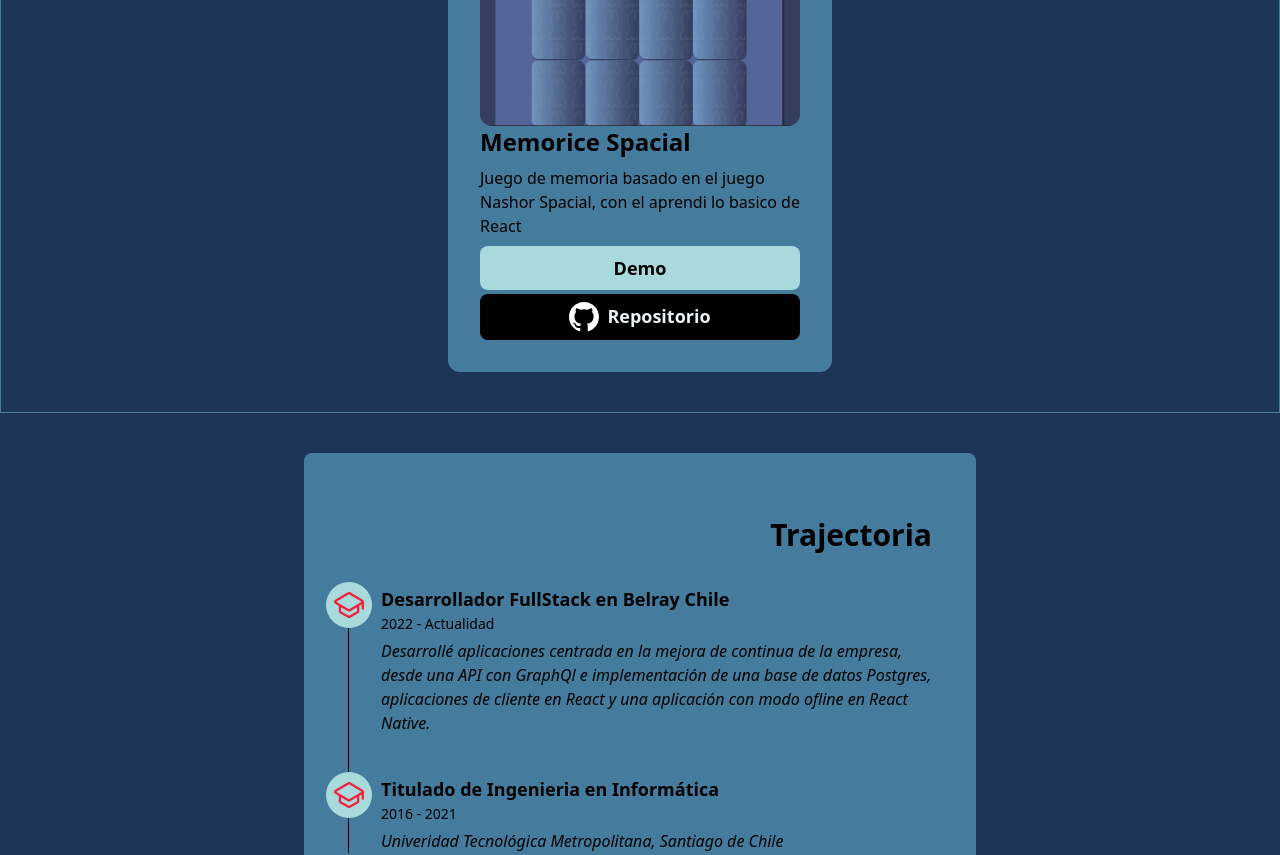
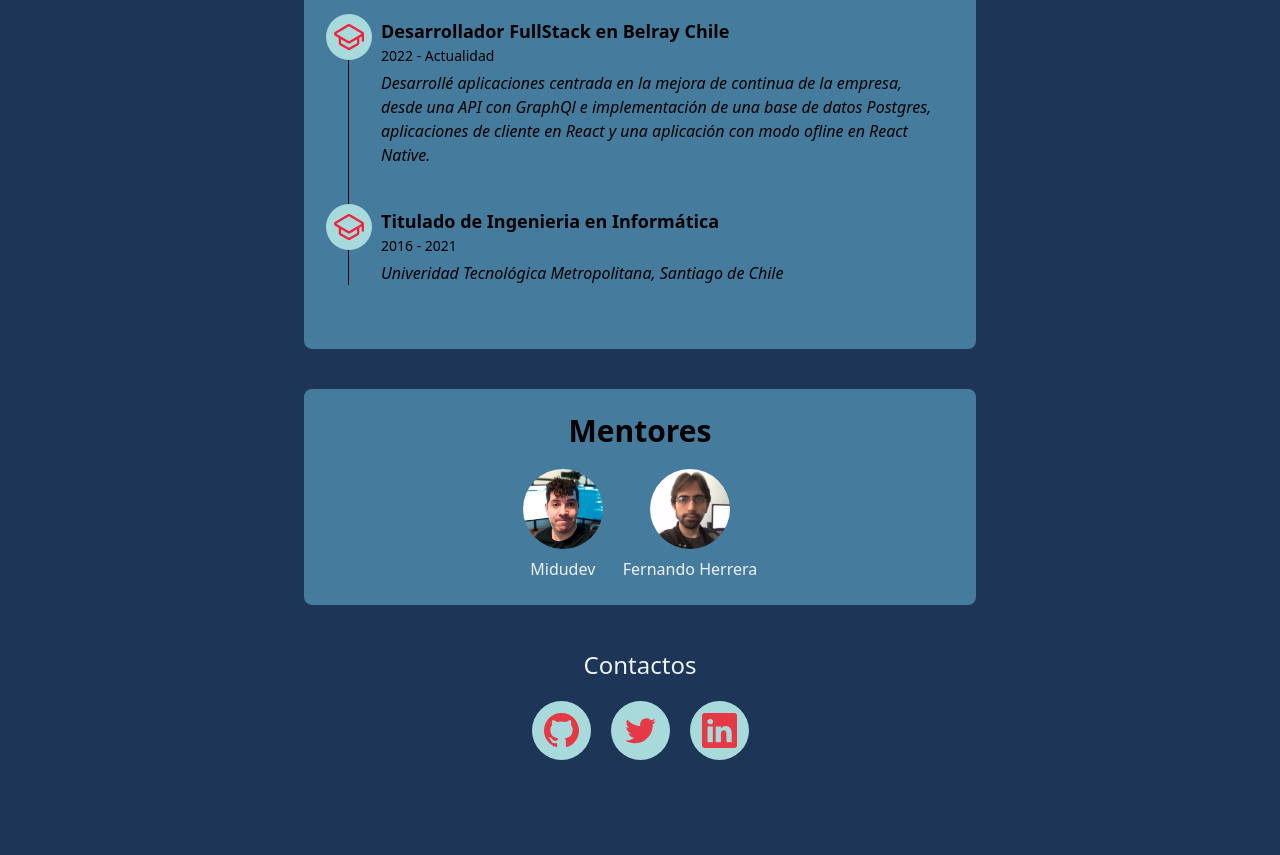
Before and after one commit to H4rasho/portfolio, a Next.js app: page / in a window 1280 px wide. Shown: the part 1480-2335 px from the top of the page. After the commit the page ends 2264 px from the top, so only its background shows below. Built offline with nearby package versions, Linux system fonts and the light colour scheme.

Commit message:
add mentors section

```diff
--- /dev/null
+++ b/components/Metors.tsx
@@ -0,0 +1,13 @@
+import SectionContainer from "./containers/SecctionContainer";
+import { MentorList } from "./ui/mentor/mentorList";
+
+export function Mentors() {
+  return (
+    <SectionContainer>
+      <div className="flex flex-col items-center justify-center">
+        <h2 className="text-3xl font-extrabold text-black">Mentores</h2>
+        <MentorList />
+      </div>
+    </SectionContainer>
+  );
+}
--- a/components/Projects.tsx
+++ b/components/Projects.tsx
@@ -1,12 +1,7 @@
+import SectionContainer from "./containers/SecctionContainer";
 import Card from "./ui/cards/Card";
 
 const PROJECTS = [
-  {
-    name: "Memorice Spacial",
-    img: "/img/memorice-spacial.png",
-    description:
-      "Juego de memoria basado en el juego Nashor Spacial, con el aprendi lo basico de React",
-  },
   {
     name: "Memorice Spacial",
     img: "/img/memorice-spacial.png",
@@ -29,7 +24,7 @@ const PROJECTS = [
 
 export default function Projects() {
   return (
-    <div className="xl:border border-spacing-2  border-card pb-10 mt-10">
+    <div className="bg-primary mt-10 rounded-xl w-full p-10">
       <h2 className="text-right text-3xl font-extrabold mt-10 text-text mr-10">
         Proyectos
       </h2>
--- a/components/containers/SecctionContainer.tsx
+++ b/components/containers/SecctionContainer.tsx
@@ -2,11 +2,12 @@ import { ContainerProps } from "./types";
 
 export default function SectionContainer({
   children,
+  className: customClassName,
   ...rest
 }: ContainerProps) {
   return (
     <div
-      className="mt-10 p-6 bg-primary rounded-lg text-black max-w-2xl"
+      className="mt-10 p-6 bg-primary rounded-lg text-black w-full max-w-2xl"
       {...rest}
     >
       {children}
--- a/components/containers/SvgContainer.tsx
+++ b/components/containers/SvgContainer.tsx
@@ -3,7 +3,7 @@ import { ContainerProps } from "./types";
 export default function SvgContainer({ children, ...rest }: ContainerProps) {
   return (
     <div
-      className="flex flex-col text-text bg-secondary p-3 rounded-full"
+      className="flex flex-col text-text bg-secondary p-3 rounded-full hover:scale-110 transform transition duration-300 ease-out cursor-pointer"
       {...rest}
     >
       {children}
--- a/components/ui/cards/Card.tsx
+++ b/components/ui/cards/Card.tsx
@@ -8,7 +8,7 @@ export interface CardProps {
 
 export default function ProjectCard({ name, img, description }: CardProps) {
   return (
-    <section className="p-8 bg-card rounded-xl">
+    <section className="p-8 bg-secondary rounded-xl">
       <article className="flex flex-col justify-center max-w-xs">
         <Image
           className="rounded-xl bg-cover"
--- /dev/null
+++ b/components/ui/mentor/mentorList.tsx
@@ -0,0 +1,45 @@
+import Image from "next/image";
+
+interface Mentor {
+  name: string;
+  avatar: string;
+  url: string;
+}
+
+const MENTORS: Mentor[] = [
+  {
+    name: "Midudev",
+    avatar: "/img/midu.png",
+    url: "https://midu.dev/",
+  },
+  {
+    name: "Fernando Herrera",
+    avatar: "/img/Fernando_Herrera.jpg",
+    url: "https://fernando-herrera.com/",
+  },
+];
+
+export const MentorList = () => {
+  return (
+    <div className="flex  gap-5">
+      {MENTORS.map(({ name, avatar, url }) => (
+        <a
+          key={name}
+          target="_blank"
+          rel="noopener noreferrer"
+          href={url}
+          className="flex flex-col items-center mt-5 cursor-pointer hover:scale-105 transform transition duration-300 ease-out"
+        >
+          <Image
+            src={avatar}
+            width={80}
+            height={80}
+            alt={name}
+            className="rounded-full"
+          />
+          <p className="text-center mt-2 text-text"> {name} </p>
+        </a>
+      ))}
+    </div>
+  );
+};
--- a/next.config.js
+++ b/next.config.js
@@ -1,6 +1,9 @@
 /** @type {import('next').NextConfig} */
 const nextConfig = {
   reactStrictMode: true,
-}
+  images: {
+    domains: ["avatars.githubusercontent.com"],
+  },
+};
 
-module.exports = nextConfig
+module.exports = nextConfig;
--- a/pages/index.tsx
+++ b/pages/index.tsx
@@ -2,6 +2,7 @@ import type { NextPage } from "next";
 import Head from "next/head";
 import About from "../components/About";
 import { Footer } from "../components/Footer";
+import { Mentors } from "../components/Metors";
 import Projects from "../components/Projects";
 import NavBar from "../components/ui/NavBar";
 import TimeLine from "../components/ui/TimeLine/TimeLine";
@@ -22,6 +23,7 @@ const Home: NextPage = () => {
         </div>
         <Projects />
         <TimeLine />
+        <Mentors />
         <Footer />
       </main>
     </>
```
Also changed, not shown: public/img/Fernando_Herrera.jpg (added), public/img/midu.png (added).
